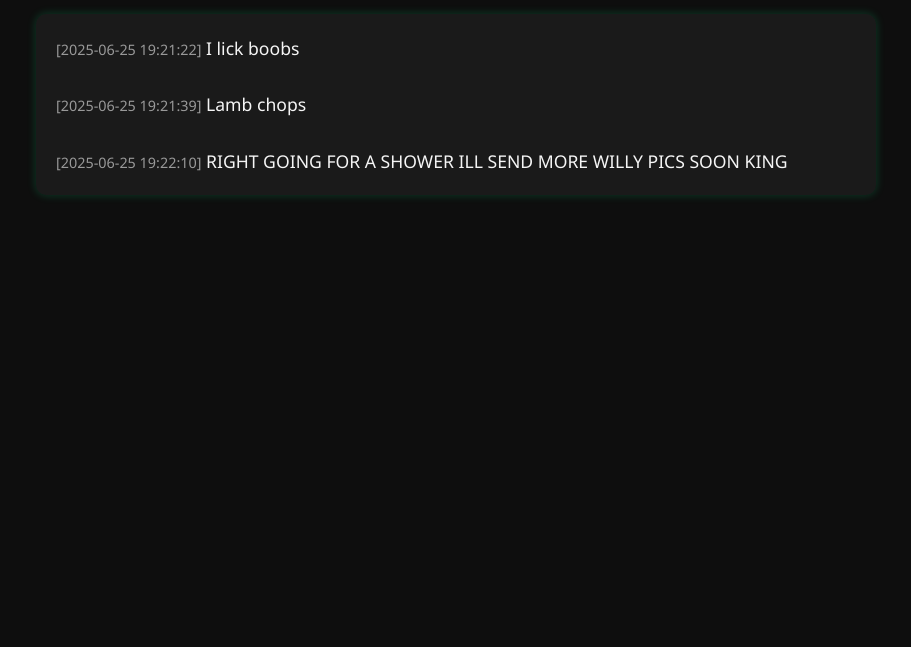
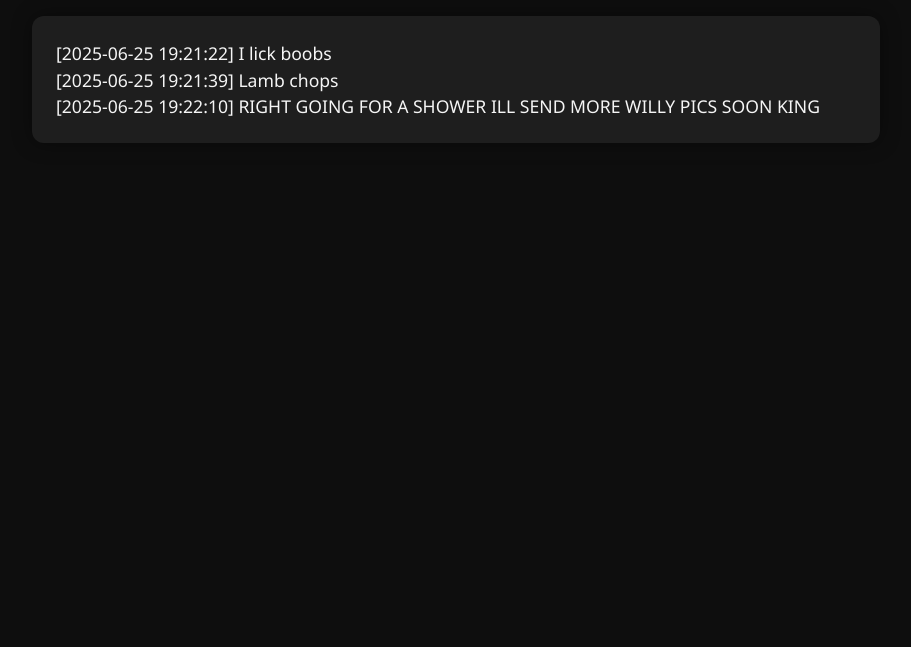
Before and after one commit to Daddyquickers/Anon-Message, a plain HTML site: page index.html in a window 1280 px wide. Shown: the part 153-800 px from the top of the page, without its empty margins (184-1095 px from the left). Drawn offline with Linux system fonts and the light colour scheme.

Commit message:
Update index.html

```diff
--- a/index.html
+++ b/index.html
@@ -1,76 +1,48 @@
 <!DOCTYPE html>
 <html lang="en">
 <head>
-  <meta charset="UTF-8">
+  <meta charset="UTF-8" />
   <title>Blake Snell Quotes</title>
   <style>
     body {
+      font-family: 'Segoe UI', sans-serif;
       background: #0e0e0e;
       color: #f5f5f5;
-      font-family: 'Segoe UI', sans-serif;
-      padding: 40px;
-      margin: 0;
+      text-align: center;
+      padding: 2rem;
     }
-
     h1 {
       font-size: 3rem;
-      text-align: center;
-      margin-bottom: 30px;
-      color: #00ff90;
-      text-shadow: 2px 2px 6px rgba(0, 255, 144, 0.4);
+      margin-bottom: 2rem;
     }
-
     #quotes {
-      background: #1a1a1a;
-      padding: 20px;
-      border-radius: 10px;
-      box-shadow: 0 0 10px rgba(0, 255, 144, 0.2);
+      background: #1e1e1e;
+      border-radius: 12px;
+      padding: 1.5rem;
+      margin: auto;
       max-width: 800px;
-      margin: auto;
       white-space: pre-wrap;
-      line-height: 1.6;
+      text-align: left;
       font-size: 1.1rem;
-    }
-
-    .timestamp {
-      color: #999;
-      font-size: 0.9rem;
+      line-height: 1.5;
+      box-shadow: 0 0 20px rgba(0, 0, 0, 0.4);
     }
   </style>
 </head>
 <body>
-
   <h1>Blake Snell Quotes</h1>
-  <div id="quotes">Loading quotes...</div>
+  <div id="quotes">Loading latest messages...</div>
 
   <script>
-    // Replace with your actual GitHub username and repo name
-    const rawURL = "https://raw.githubusercontent.com/Daddyquickers/Anon-Message/main/blake_messages.txt";
-
-    fetch(rawURL)
-      .then(response => {
-        if (!response.ok) throw new Error("File not found or access denied");
-        return response.text();
+    fetch("https://raw.githubusercontent.com/Daddyquickers/Anon-Message/main/blake_messages.txt")
+      .then(response => response.text())
+      .then(text => {
+        document.getElementById("quotes").textContent = text || "No quotes uploaded yet.";
       })
-      .then(data => {
-        const lines = data.trim().split('\n');
-        const html = lines.map(line => {
-          const match = line.match(/^\[(.*?)\]\s*(.*)$/);
-          if (match) {
-            const [, timestamp, message] = match;
-            return `<div><span class="timestamp">[${timestamp}]</span> ${message}</div>`;
-          } else {
-            return `<div>${line}</div>`;
-          }
-        }).join('<br>');
-
-        document.getElementById("quotes").innerHTML = html;
-      })
-      .catch(err => {
+      .catch(error => {
+        console.error("Error fetching quotes:", error);
         document.getElementById("quotes").textContent = "Failed to load quotes.";
-        console.error(err);
       });
   </script>
-
 </body>
 </html>
```
